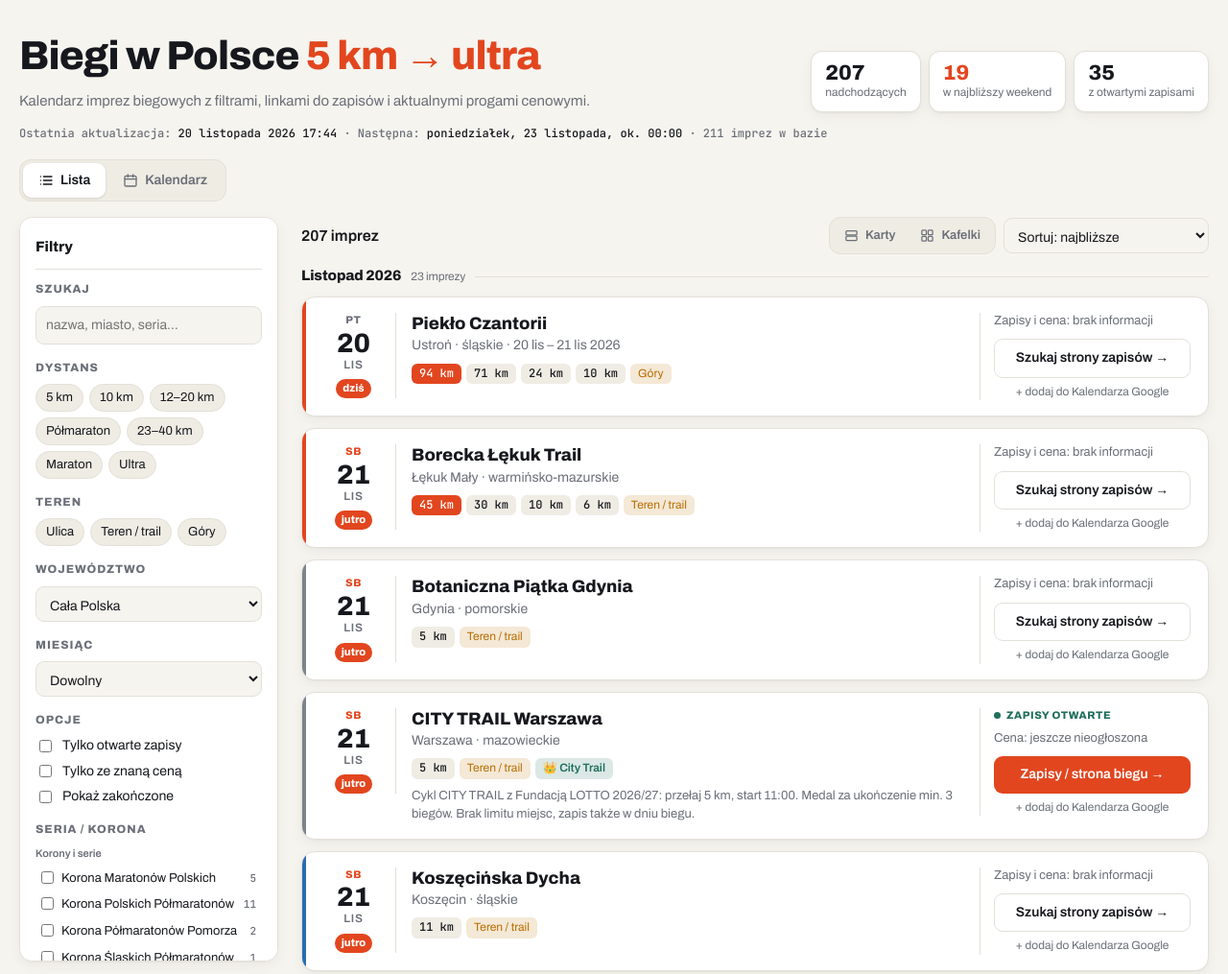
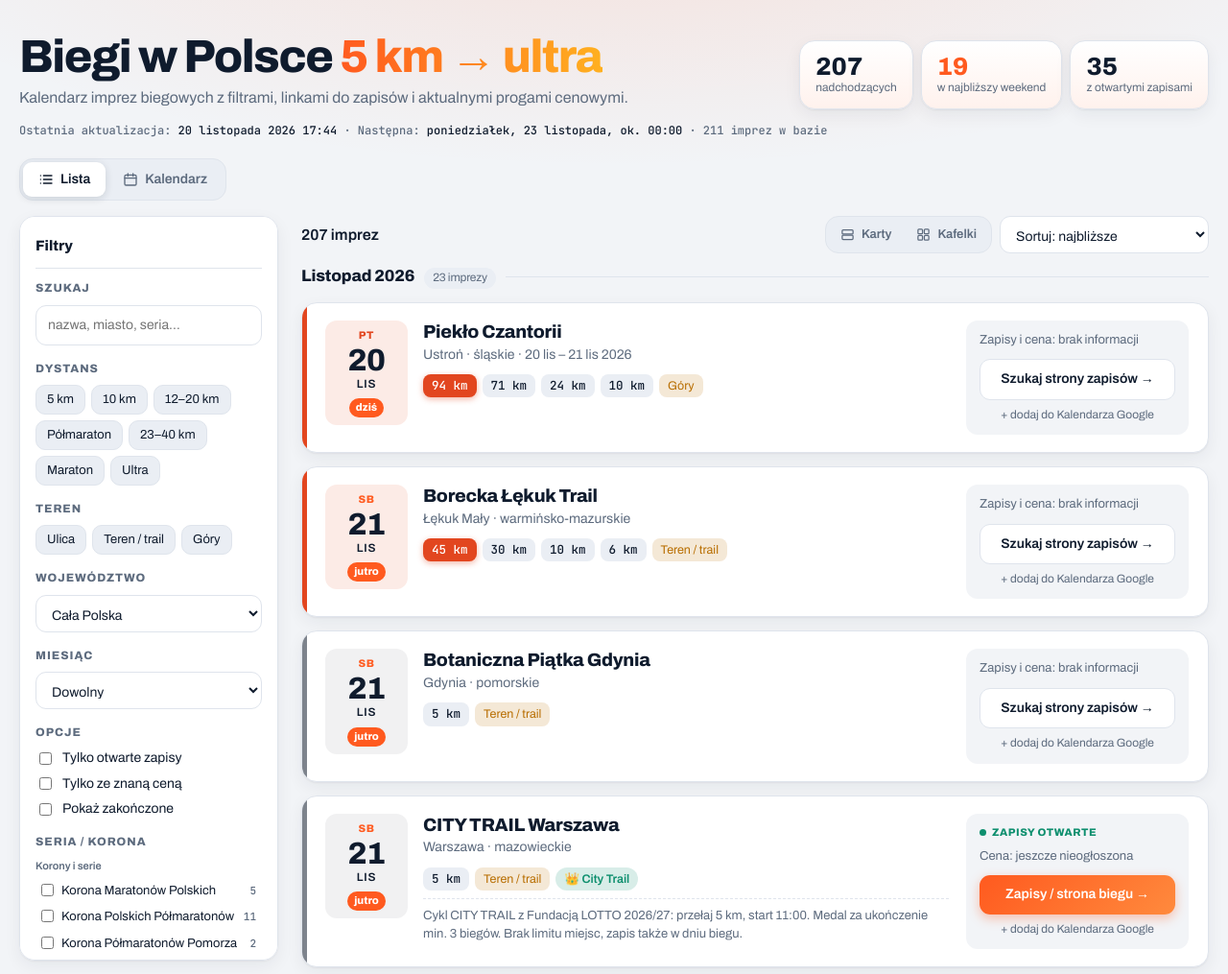
Before and after one commit to Lenny669/biegi-polska, a plain HTML site: page index.html in a window 1280 px wide. Shown: the top 1015 px of the page at 96% size. Drawn offline with Linux system fonts and the light colour scheme.

Commit message:
Redesign: nowa paleta, nagłówek z gradientem, karty z kolorowym blokiem daty i panelem zapisów
Co-Authored-By: Claude Sonnet 5.5 <noreply@anthropic.com>
Claude-Session: https://claude.ai/code/session_01RrJMC61psB368FZaRKi8dW

```diff
--- a/index.html
+++ b/index.html
@@ -282,6 +282,62 @@ header,.tabs,.wrap,footer{max-width:1760px}
   .bar-r{width:100%;flex-wrap:nowrap}
   .seg.lay{display:inline-flex;width:auto;flex:none}.seg.lay .tab{flex:none;padding:7px 12px}
   .bar #sort{flex:1;min-width:0}
+}
+
+/* ---------- redesign (20.11.2026): paleta, nagłówek, karty ---------- */
+:root{--bg:#f2f4f7;--card:#fff;--ink:#0f1b2d;--mute:#5d6b7e;--line:#dfe4ec;--chip:#eaeef4;--accent:#ff5a1f;--accent2:#0e8f6e;--warn:#b86e00;--radius:16px;--shadow:0 1px 2px rgba(15,27,45,.05),0 6px 18px rgba(15,27,45,.06)}
+@media (prefers-color-scheme:dark){:root{--bg:#0b111b;--card:#141c29;--ink:#eef2f8;--mute:#93a1b5;--line:#243044;--chip:#1c2636;--accent:#ff7a45;--accent2:#3ed6ac;--warn:#f2b04a;--shadow:0 1px 2px rgba(0,0,0,.4),0 8px 22px rgba(0,0,0,.25)}}
+body{background:radial-gradient(1200px 420px at 50% -120px,color-mix(in srgb,var(--accent) 14%,transparent),transparent 70%) no-repeat,var(--bg)}
+header{padding:34px 20px 16px}
+h1{font-size:clamp(28px,4.4vw,48px);letter-spacing:-.03em;line-height:1.05}
+h1 span{background:linear-gradient(90deg,var(--accent),#ffb020);-webkit-background-clip:text;background-clip:text;color:transparent}
+.sub{font-size:16px}
+.stat{border-radius:var(--radius);padding:12px 16px;min-width:116px;background:linear-gradient(180deg,var(--card),color-mix(in srgb,var(--card) 92%,var(--accent)))}
+.stat b{font-size:26px}
+button.stat:hover{transform:translateY(-2px);box-shadow:0 8px 22px rgba(15,27,45,.12)}
+.seg{border-radius:14px;background:var(--chip)}
+.tab.on{box-shadow:0 2px 8px rgba(15,27,45,.14)}
+aside{border-radius:var(--radius)}
+.chip{border-radius:10px;padding:6px 11px;transition:background .15s,border-color .15s}
+.chip.on{background:linear-gradient(135deg,var(--accent),#ff8a3d);border-color:transparent}
+input[type=search],select{border-radius:11px;background:var(--card);padding:10px 12px}
+.mhead{font-size:17px;margin:20px 0 0}
+.mhead small{background:var(--chip);padding:2px 9px;border-radius:999px}
+.list{gap:14px}
+.card{border-radius:var(--radius);padding:18px 20px 18px 24px;grid-template-columns:84px 1fr 232px;gap:18px}
+.card::before{width:5px}
+.card:hover{transform:translateY(-2px)}
+.date{border:0;padding:8px 6px 8px;border-radius:12px;background:color-mix(in srgb,var(--c,var(--mute)) 11%,var(--card));margin-right:-2px}
+.date .d{font-size:32px;letter-spacing:-.02em}
+.date .wd{color:var(--c,var(--mute))}
+.date .m{color:var(--ink)}
+.name{font-size:19px;font-weight:800;letter-spacing:-.015em}
+.loc{margin-top:1px}
+.tags{gap:6px;margin-top:10px}
+.t{border-radius:8px;padding:3px 9px;font-size:12.5px}
+.t.d.max{box-shadow:0 2px 6px color-mix(in srgb,var(--c) 40%,transparent)}
+.t.s{border-radius:999px}
+.note{line-height:1.45;padding-top:8px;border-top:1px dashed var(--line)}
+.price{border-left:0;padding:12px 14px;border-radius:12px;background:var(--bg);gap:7px}
+.price .unk{font-size:13px}
+.status{font-size:11px}
+.amt{font-size:26px;letter-spacing:-.02em}
+.btn{border-radius:11px;padding:10px 14px;background:linear-gradient(135deg,var(--accent),#ff8a3d);box-shadow:0 4px 12px color-mix(in srgb,var(--accent) 35%,transparent)}
+.btn.alt{background:var(--card);box-shadow:none;border:1px solid var(--line)}
+.tile{border-radius:var(--radius)}
+.tile::before{height:5px}
+.cal,.empty,.mbox{border-radius:var(--radius)}
+.ev{border-radius:7px}
+.when{background:color-mix(in srgb,var(--accent2) 14%,transparent);color:var(--accent2)}
+.when.hot{background:var(--accent);color:#fff}
+@media(max-width:700px){
+  header{padding:20px 16px 8px}
+  h1{font-size:28px}
+  .card{grid-template-columns:58px 1fr;padding:14px 14px 14px 18px;gap:12px}
+  .date .d{font-size:26px}
+  .name{font-size:17px}
+  .price{padding:10px 12px}
+  .price>.btn{grid-row:1/span 3}
 }
 </style>
 </head>
```
